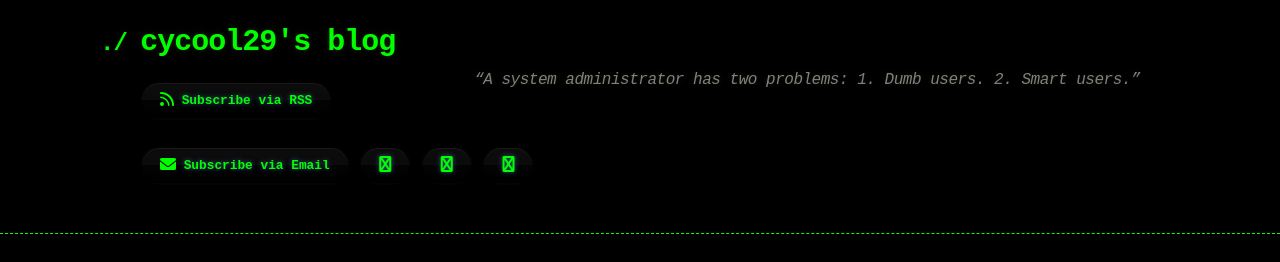
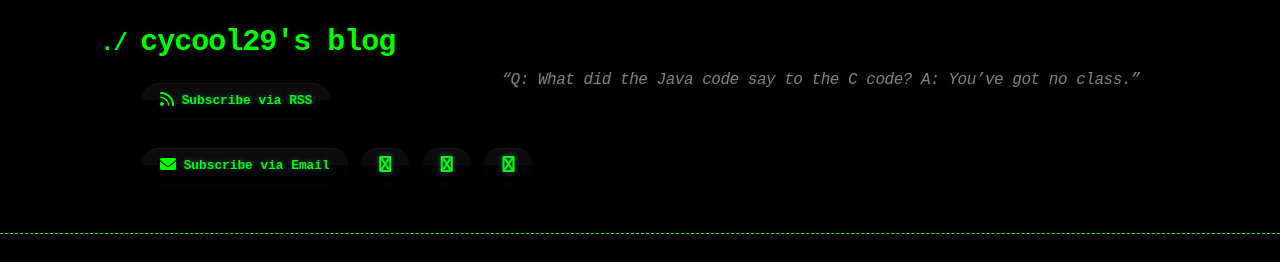
Before and after one commit to cycool29/cycool29.github.io, a Jekyll site: the page built from index.md, in a window 1280 px wide and 900 px high. Shown: the top 262 px of the window. Built offline with Jekyll 4.4.1, drawn with Linux system fonts in a browser that asks for light colours; a style sheet for code colours, icons or effects is not loaded.

Commit message:
Update quotes

```diff
--- a/_config.yml
+++ b/_config.yml
@@ -1,5 +1,5 @@
 title: cycool29's blog
-description: "“A system administrator has two problems: 1. Dumb users. 2. Smart users.” "
+description: "“Q: What did the Java code say to the C code? A: You’ve got no class.” "
 bio: A high school student. Intermediate in Python, Git, Bash. Learning JavaScript. He/Him. "
 author: cycool29
 url: https://cycool29.github.io
```
